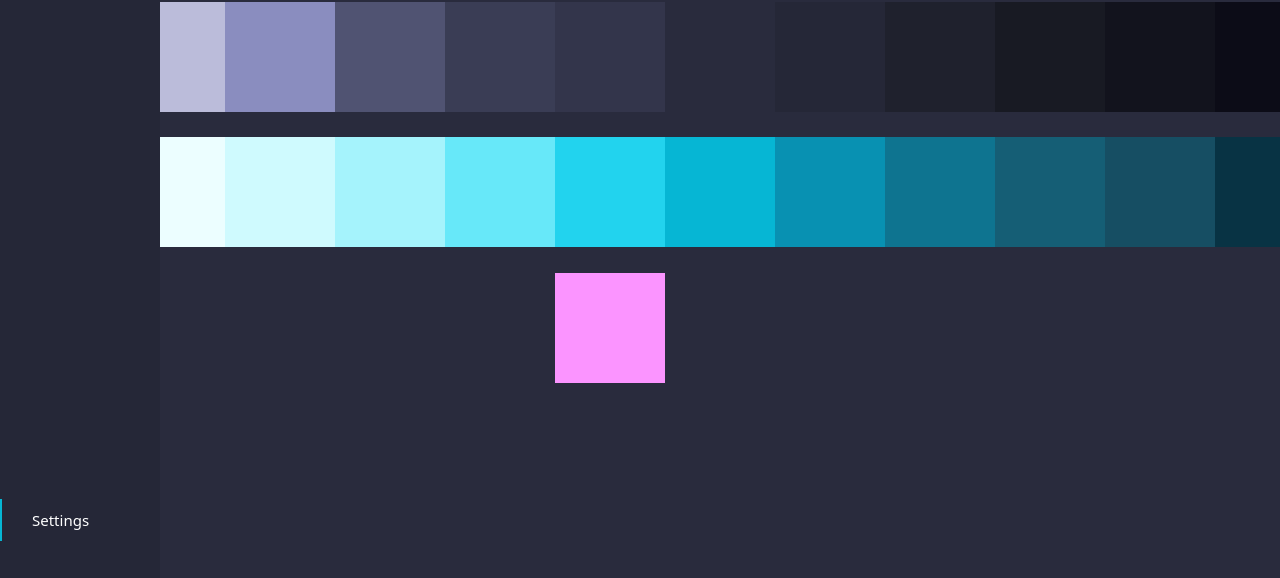
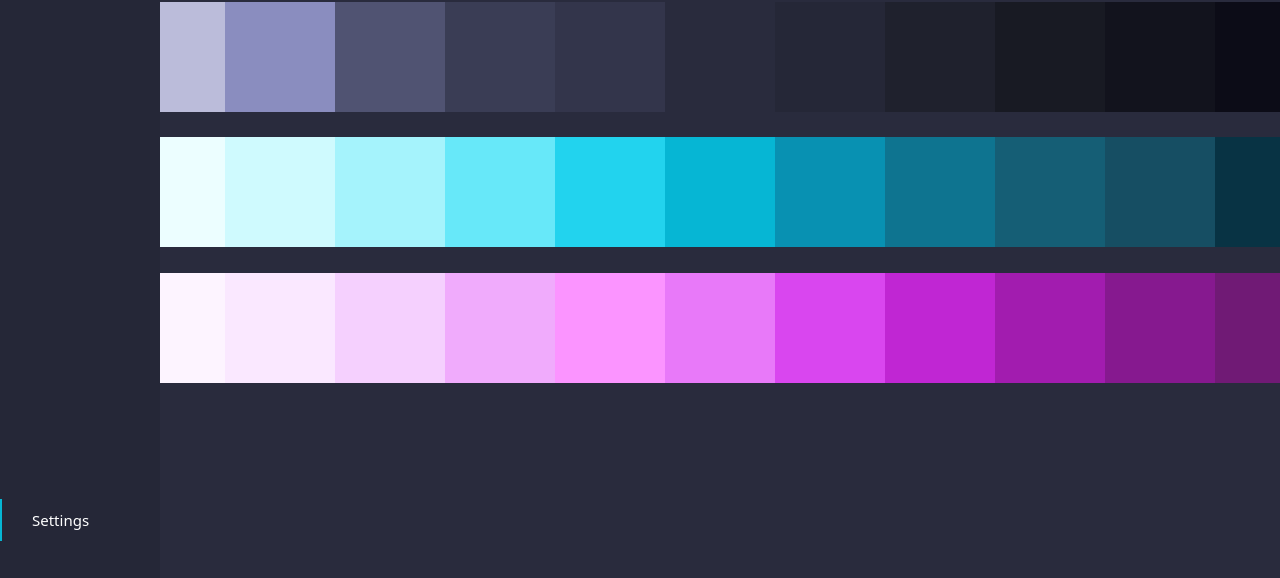
Before and after one commit to itsthistim/thistim.me, an Astro site: page /settings in a window 1280 px wide. Shown: the part 222-800 px from the top of the page. Built offline with nearby package versions, Linux system fonts and the light colour scheme; Astro itself is replaced by a stand-in of ours; some icons are missing.

Commit message:
rename pink to lavender

```diff
--- a/src/pages/settings.astro
+++ b/src/pages/settings.astro
@@ -42,17 +42,17 @@ import Layout from '../layouts/Layout.astro';
 			<br>
 
 			<div class="grid">
-				<div class="grid-item pink-50">50</div>
-				<div class="grid-item pink-100">100</div>
-				<div class="grid-item pink-200">200</div>
-				<div class="grid-item pink-300">300</div>
-				<div class="grid-item pink-400">400</div>
-				<div class="grid-item pink-500">500</div>
-				<div class="grid-item pink-600">600</div>
-				<div class="grid-item pink-700">700</div>
-				<div class="grid-item pink-800">800</div>
-				<div class="grid-item pink-900">900</div>
-				<div class="grid-item pink-950">950</div>
+				<div class="grid-item lavender-50">50</div>
+				<div class="grid-item lavender-100">100</div>
+				<div class="grid-item lavender-200">200</div>
+				<div class="grid-item lavender-300">300</div>
+				<div class="grid-item lavender-400">400</div>
+				<div class="grid-item lavender-500">500</div>
+				<div class="grid-item lavender-600">600</div>
+				<div class="grid-item lavender-700">700</div>
+				<div class="grid-item lavender-800">800</div>
+				<div class="grid-item lavender-900">900</div>
+				<div class="grid-item lavender-950">950</div>
 			</div>
 
 		</div>
@@ -151,38 +151,38 @@ import Layout from '../layouts/Layout.astro';
 		background-color: var(--cyan-950);
 	}
 
-	.pink-50 {
-		background-color: var(--pink-50);
+	.lavender-50 {
+		background-color: var(--lavender-50);
 	}
-	.pink-100 {
-		background-color: var(--pink-100);
+	.lavender-100 {
+		background-color: var(--lavender-100);
 	}
-	.pink-200 {
-		background-color: var(--pink-200);
+	.lavender-200 {
+		background-color: var(--lavender-200);
 	}
-	.pink-300 {
-		background-color: var(--pink-300);
+	.lavender-300 {
+		background-color: var(--lavender-300);
 	}
-	.pink-400 {
-		background-color: var(--pink-400);
+	.lavender-400 {
+		background-color: var(--lavender-400);
 	}
-	.pink-500 {
-		background-color: var(--pink-500);
+	.lavender-500 {
+		background-color: var(--lavender-500);
 	}
-	.pink-600 {
-		background-color: var(--pink-600);
+	.lavender-600 {
+		background-color: var(--lavender-600);
 	}
-	.pink-700 {
-		background-color: var(--pink-700);
+	.lavender-700 {
+		background-color: var(--lavender-700);
 	}
-	.pink-800 {
-		background-color: var(--pink-800);
+	.lavender-800 {
+		background-color: var(--lavender-800);
 	}
-	.pink-900 {
-		background-color: var(--pink-900);
+	.lavender-900 {
+		background-color: var(--lavender-900);
 	}
-	.pink-950 {
-		background-color: var(--pink-950);
+	.lavender-950 {
+		background-color: var(--lavender-950);
 	}
 
 </style>
--- a/src/styles/global.css
+++ b/src/styles/global.css
@@ -39,9 +39,21 @@
 	--cyan-950: #083344;
 
 	/* Pinks */
-	--pink-400: #FB94FF;
+	--lavender-50: #fdf4ff;
+	--lavender-100: #fae8ff;
+	--lavender-200: #f5d0fe;
+	--lavender-300: #f0abfc;
+	--lavender-400: #FB94FF;
+	--lavender-500: #e879f9;
+	--lavender-600: #d946ef;
+	--lavender-700: #c026d3;
+	--lavender-800: #a21caf;
+	--lavender-900: #86198f;
+	--lavender-950: #701a75;
 
-	--gradient-ps: linear-gradient(90deg, var(--cyan-500), var(--pink-400));
+
+	/* Gradients */
+	--gradient-ps: linear-gradient(90deg, var(--cyan-500), var(--lavender-400));
 	--gradient-pa: linear-gradient(90deg, var(--cyan-500), var(--slate-400));
 
 
```
